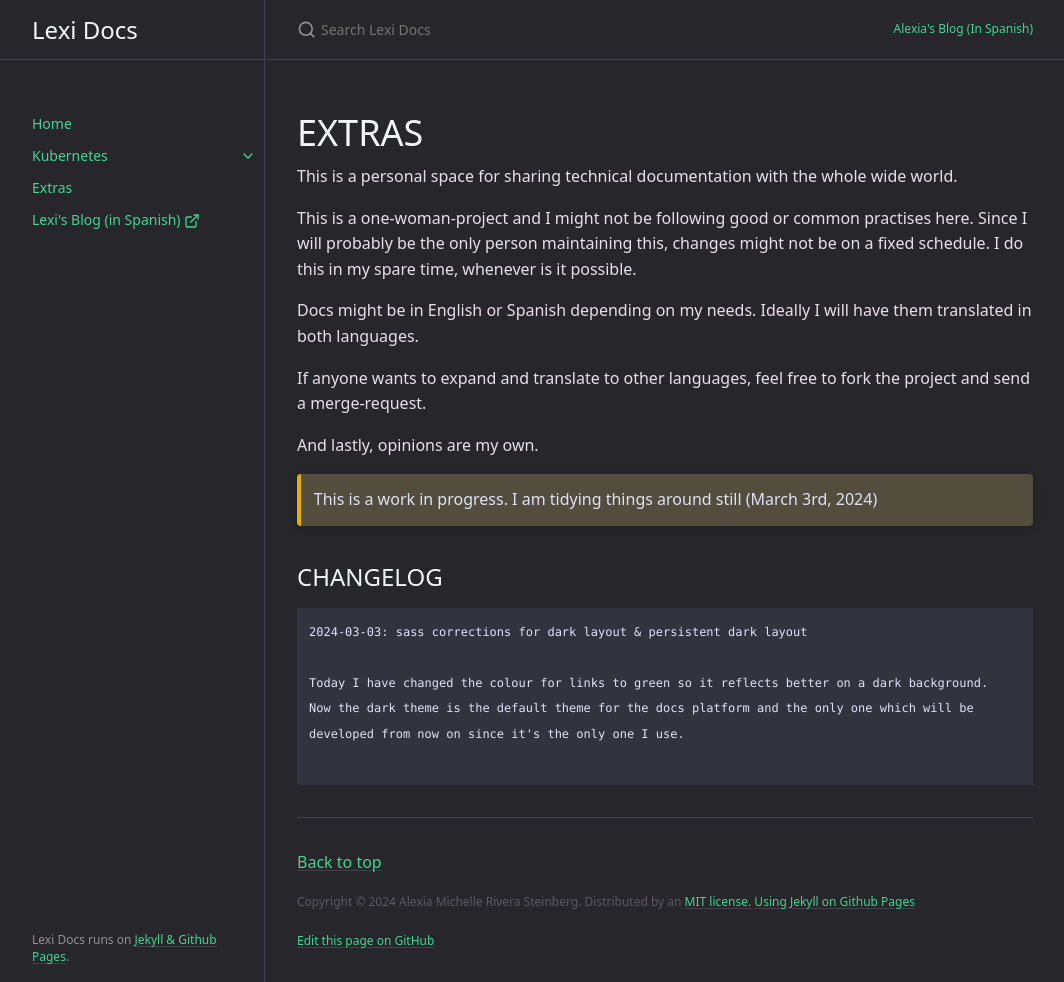
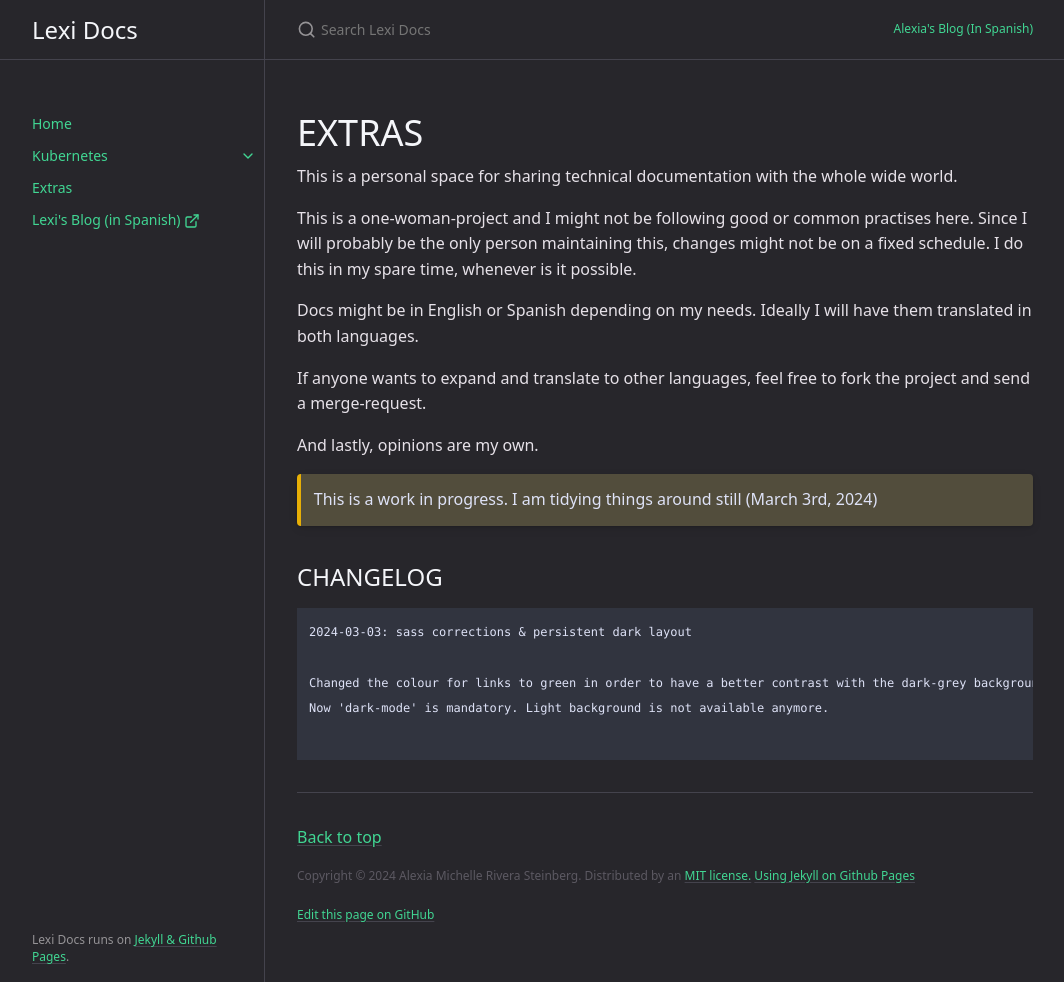
Before and after one commit to alexiarstein/alexiarstein.github.io, a Jekyll site: the page built from extras.md, in a window 1280 px wide and 982 px high. Shown: the whole window, without its empty margins (107-1171 px from the left). Built offline with Jekyll 4.4.1, drawn with Linux system fonts in a browser that asks for light colours; cached includes are drawn as plain includes.

Commit message:
cambios a extras.md

````diff
--- a/extras.md
+++ b/extras.md
@@ -22,10 +22,9 @@ This is a work in progress. I am tidying things around still (March 3rd, 2024)
 ## CHANGELOG
 
 ```
-2024-03-03: sass corrections for dark layout & persistent dark layout
+2024-03-03: sass corrections & persistent dark layout
 
-Today I have changed the colour for links to green so it reflects better on a dark background.
-Now the dark theme is the default theme for the docs platform and the only one which will be
-developed from now on since it's the only one I use.
+Changed the colour for links to green in order to have a better contrast with the dark-grey background
+Now 'dark-mode' is mandatory. Light background is not available anymore.
 
 ```
````
